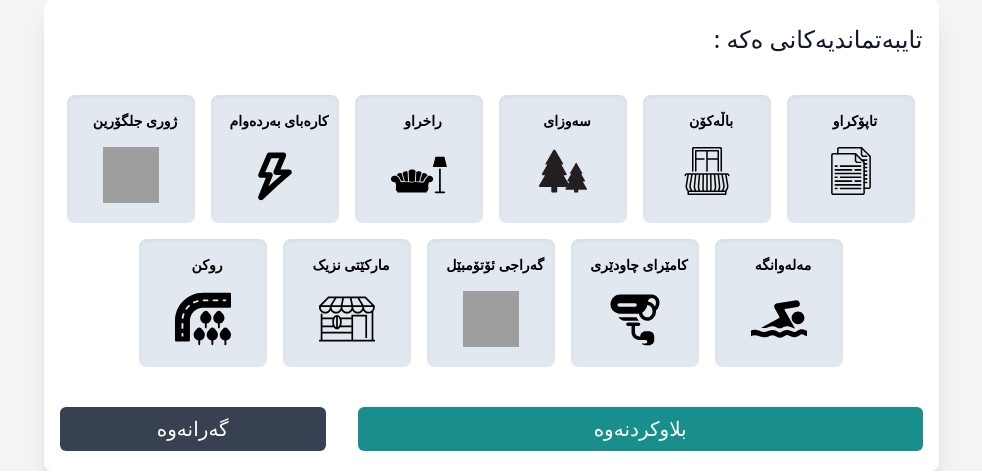
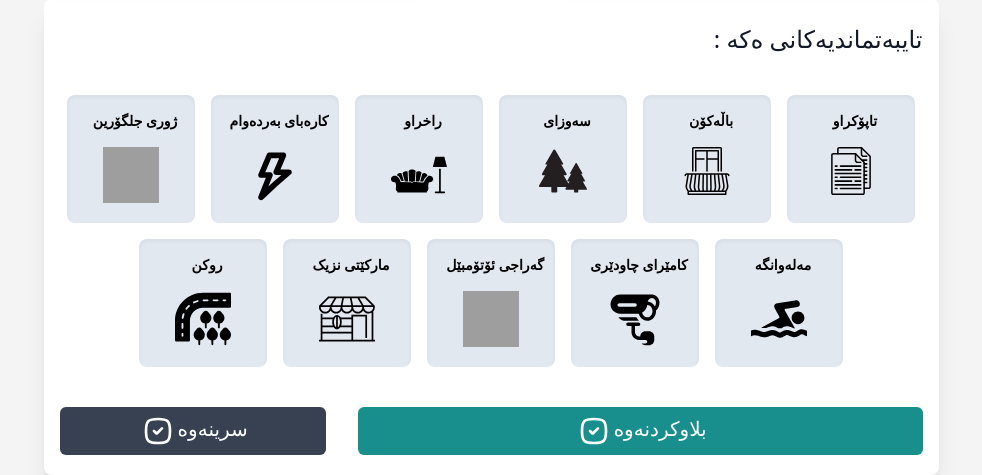
Before and after one commit to Edris-dosky/Web-Home, a PHP site: page /form2.php in a window 1280 px wide. Shown: the part 441-916 px from the top of the page, without its empty margins (149-1131 px from the left). Run offline with PHP 8.4, Linux system fonts and the light colour scheme; the visitor is signed in with stand-in values (Sample User, id 1); data comes from the database, SQL or seed files in the repository; style sheets or scripts are compiled from the project's sources; grey boxes are pictures that could not be loaded.

Commit message:
add icone

```diff
--- a/form2.php
+++ b/form2.php
@@ -254,10 +254,12 @@ if ($_SERVER["REQUEST_METHOD"] == "POST"){
         </div>
         <div class="flex flex-wrap flex-row-reverse mt-8 ">
             <div class="w-2/3 lg:w-8/12 px-4">
-            <button  type="submit" class="w-full p-2 rounded-md bg-[#188F8D] hover:bg-[#106564] text-white text-center  text-xl ">بلاوکردنەوە</button>
+            <button  type="submit" class="w-full p-2 rounded-md bg-[#188F8D] hover:bg-[#106564] text-white text-center  text-xl ">
+            <img src="assets/img/check.svg" class="md:w-8 md:h-8 w-6 h-6 mx-1 inline-block">بلاوکردنەوە</button>
             </div>
             <div class="w-1/3 lg:w-4/12 px-4">
-            <button type="reset" class="w-full p-2 rounded-md bg-gray-700 hover:bg-gray-800 text-white text-center  text-xl ">گەرانەوە</button>
+            <button type="reset" class="w-full p-2 rounded-md bg-gray-700 hover:bg-gray-800 text-white text-center  text-xl ">
+            <img src="assets/img/check.svg" class="md:w-8 md:h-8 w-6 h-6 mx-1 inline-block">سرینەوە</button>
             </div>
         </div>
         </div>
```
